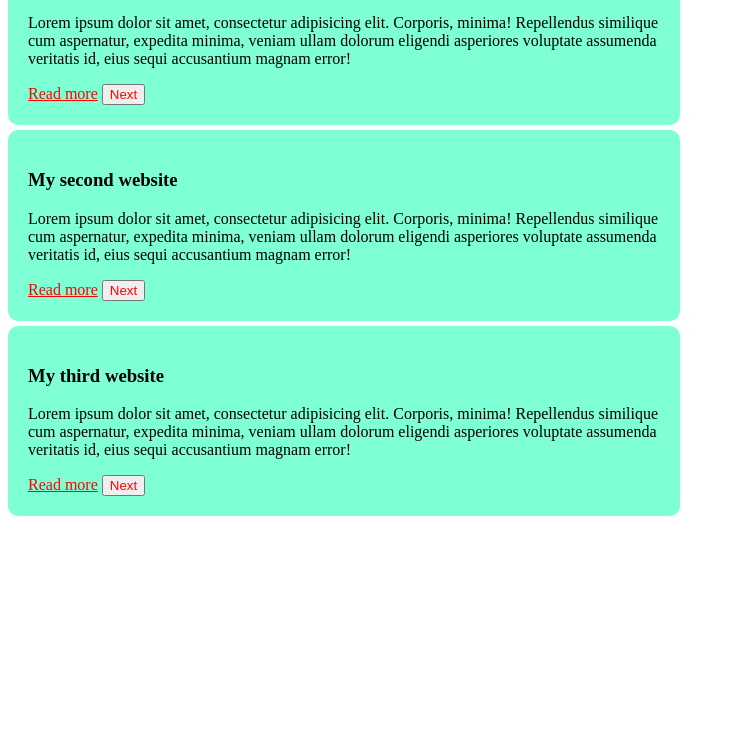
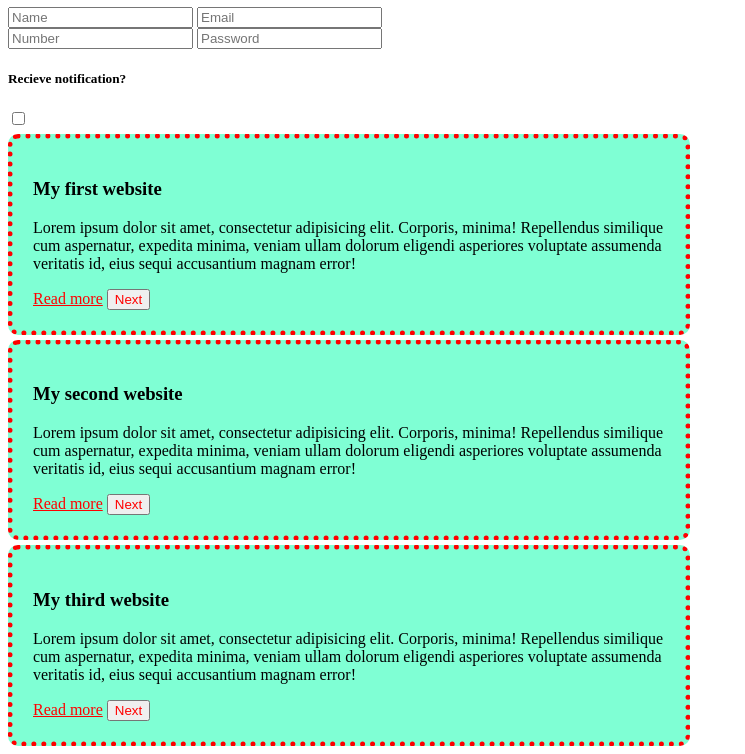
Before and after one commit to shanto470/my-firs-github-repo, a plain HTML site: page index.html in a window 1280 px wide. Shown: the part 73-827 px from the top of the page, without its empty margins (0-745 px from the left). Before the commit the page ends 800 px from the top, so only its background shows below. Drawn offline with Linux system fonts and the light colour scheme.

Commit message:
my second and third blog

```diff
--- a/index.html
+++ b/index.html
@@ -8,6 +8,14 @@
 
 </head>
 <body>
+    <h1 style="color: deepskyblue;">Fill-up to read blogs</h1>
+    <input class="box" type="Name"placeholder="Name">
+    <input type="email" placeholder="Email">
+    <br>
+    <input type="number" placeholder="Number">
+    <input type="password" placeholder="Password">
+    <h5>Recieve notification?</h5><input type="checkbox">
+
     <div>
         <h3>My first website</h3>
         <p>Lorem ipsum dolor sit amet, consectetur adipisicing elit. Corporis, minima! Repellendus similique cum aspernatur, expedita minima, veniam ullam dolorum eligendi asperiores voluptate assumenda veritatis id, eius sequi accusantium magnam error!</p>
--- a/styles/blog.css
+++ b/styles/blog.css
@@ -5,10 +5,12 @@ div{
     margin-bottom: 5px;
     width: 50%;
     border-radius: 10px;
-
+    border: 5px dotted red;
+    margin-top: 5px;
 }
 .btn{
     color: red;
 }
-
+.box{
+   color: cornflowerblue;
 }
```
